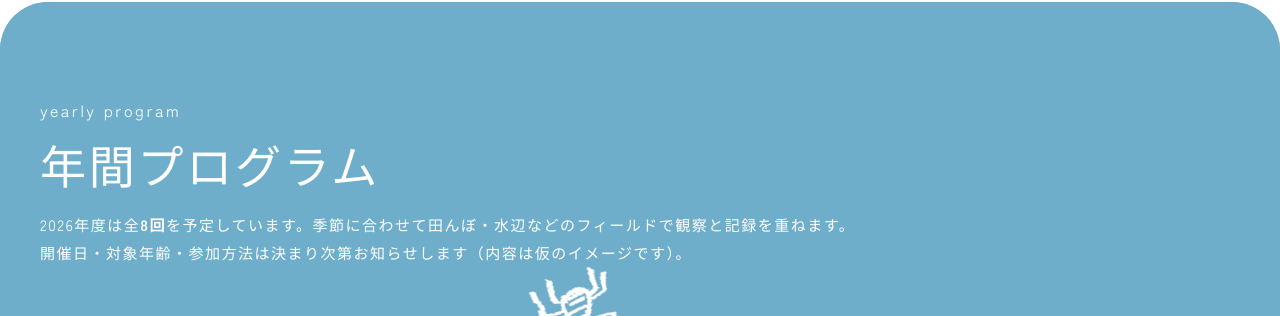
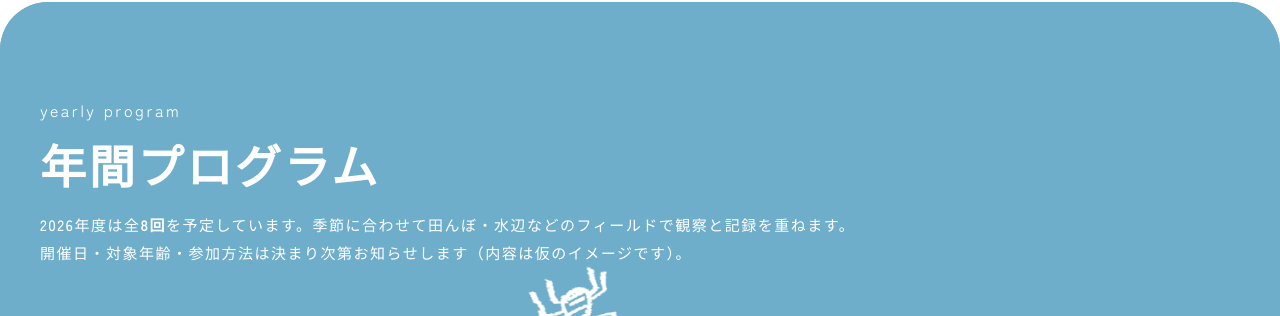
Before and after one commit to nino-0813/honma-kid01, a Next.js app: page / in a window 1280 px wide. Shown: the part 3736-4052 px from the top of the page. Built offline with nearby package versions, Linux system fonts and the light colour scheme.

Commit message:
style(usecase): adjust heading and body font weights in UseCasePanel
Made-with: Cursor

```diff
--- a/app/components/UseCasePanel.tsx
+++ b/app/components/UseCasePanel.tsx
@@ -132,10 +132,10 @@ export default function UseCasePanel({
               <p className="font-inter text-[16px] lowercase tracking-[0.16em] text-white">
                 yearly program
               </p>
-              <h2 className="mt-4 text-[30px] leading-[1.15] tracking-[0.08em] text-white md:text-[46px] md:tracking-[0.06em]">
+              <h2 className="mt-4 text-[30px] font-bold leading-[1.15] tracking-[0.08em] text-white md:text-[46px] md:tracking-[0.06em]">
                 年間プログラム
               </h2>
-              <p className="mt-5 max-w-[820px] text-[15px] leading-[1.85] tracking-[0.1em] text-white">
+              <p className="mt-5 max-w-[820px] text-[15px] font-medium leading-[1.85] tracking-[0.1em] text-white">
                 2026年度は全<strong className="font-semibold text-white">8回</strong>
                 を予定しています。季節に合わせて田んぼ・水辺などのフィールドで観察と記録を重ねます。開催日・対象年齢・参加方法は決まり次第お知らせします（内容は仮のイメージです）。
               </p>
@@ -203,7 +203,7 @@ export default function UseCasePanel({
                         <h3 className="text-[clamp(20px,4.2vw,26px)] font-semibold leading-snug tracking-[0.06em] text-white md:text-[clamp(22px,2vw,28px)] md:leading-[1.25]">
                           {p.title}
                         </h3>
-                        <p className="text-[15px] leading-[1.65] tracking-[0.08em] text-white md:max-w-none md:text-[15px] md:leading-[1.75]">
+                        <p className="text-[15px] font-medium leading-[1.65] tracking-[0.08em] text-white md:max-w-none md:text-[15px] md:leading-[1.75]">
                           {p.summary}
                         </p>
                       </div>
```
